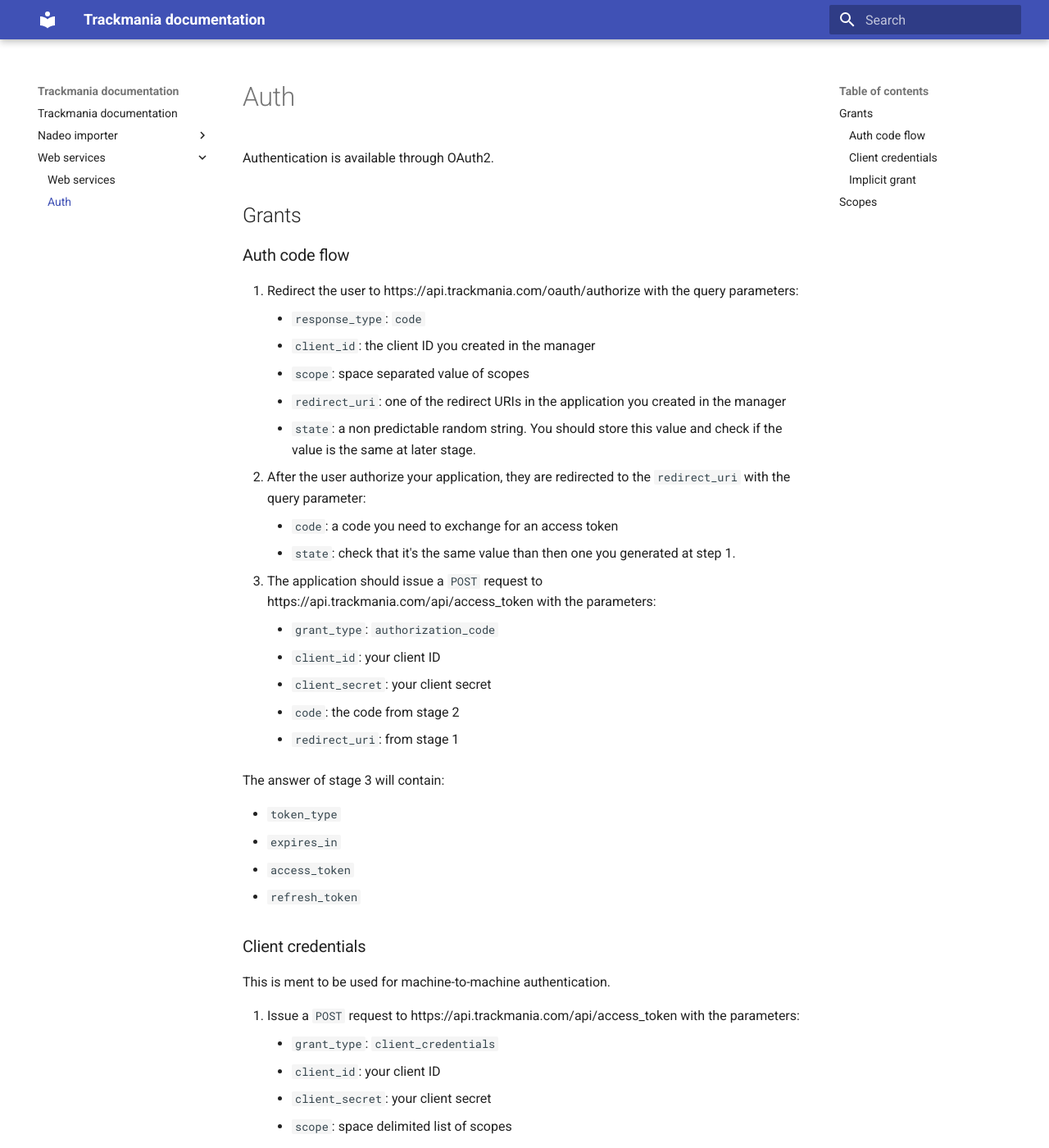
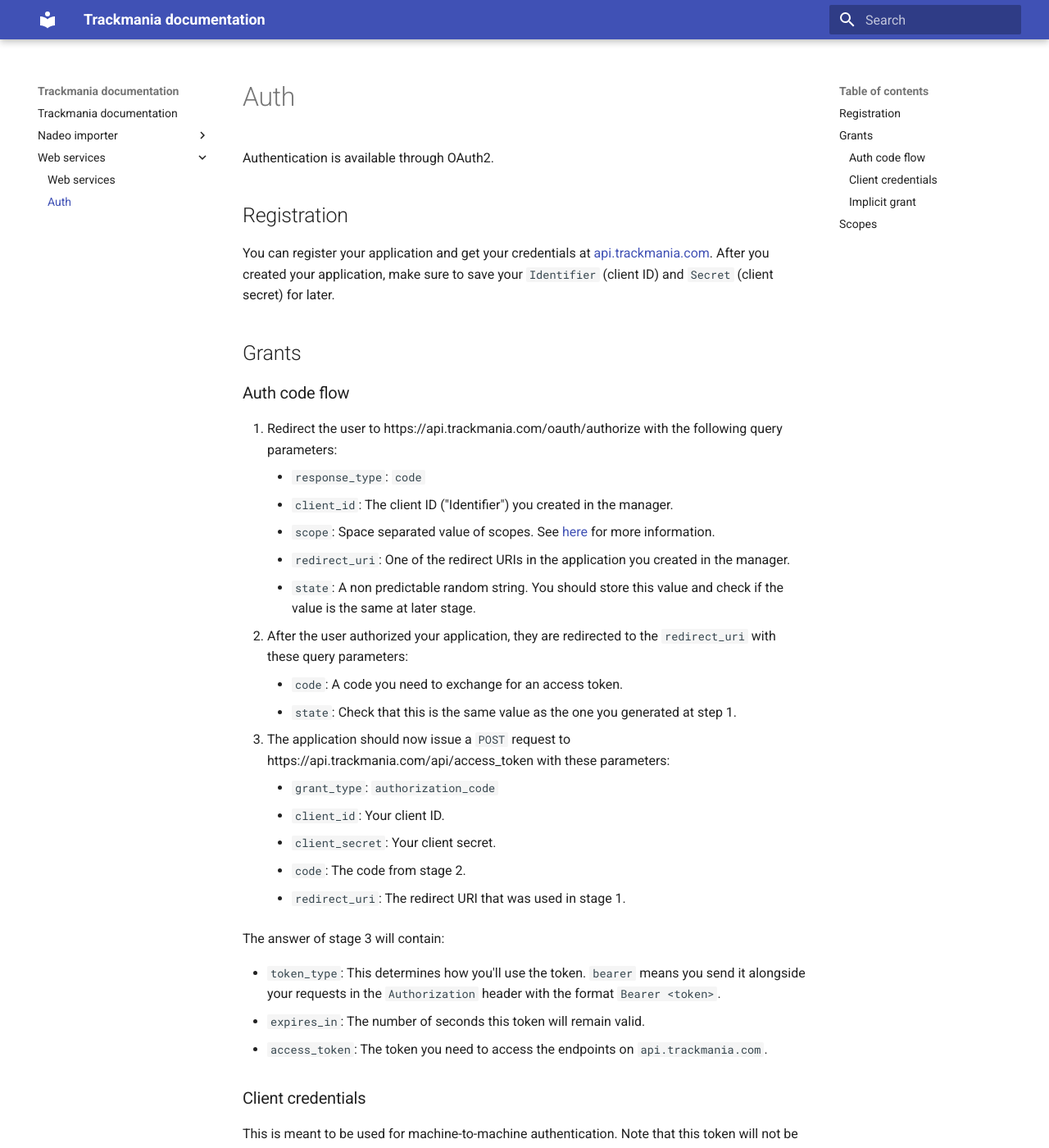
Before and after one commit to nadeo/trackmania-doc, an MkDocs documentation site: the page built from docs/web-services/auth.md, in a window 1280 px wide and 1400 px high. Shown: the whole window at 82% size. Built offline with MkDocs 1.6.1 and Material for MkDocs 9.7.7, drawn with Linux system fonts in a browser that asks for light colours; some of the changed text lies outside the part shown.

Commit message:
Refactor/extend OAuth docs

```diff
--- a/docs/web-services/auth.md
+++ b/docs/web-services/auth.md
@@ -1,49 +1,54 @@
 # Auth
 
 Authentication is available through OAuth2.
+
+## Registration
+
+You can register your application and get your credentials at [api.trackmania.com](https://api.trackmania.com).
+After you created your application, make sure to save your `Identifier` (client ID) and `Secret` (client secret) for later.
 
 ## Grants
 
 ### Auth code flow
 
-1. Redirect the user to https://api.trackmania.com/oauth/authorize with the query parameters:
+1. Redirect the user to https://api.trackmania.com/oauth/authorize with the following query parameters:
     - `response_type`: `code`
-    - `client_id`: the client ID you created in the manager
-    - `scope`: space separated value of scopes
-    - `redirect_uri`: one of the redirect URIs in the application you created in the manager
-    - `state`: a non predictable random string. You should store this value and check if the value is the same at later stage.
-2. After the user authorize your application, they are redirected to the `redirect_uri` with the query parameter:
-    - `code`: a code you need to exchange for an access token
-    - `state`: check that it's the same value than then one you generated at step 1.
-3. The application should issue a `POST` request to https://api.trackmania.com/api/access_token with the parameters:
+    - `client_id`: The client ID ("Identifier") you created in the manager.
+    - `scope`: Space separated value of scopes. See [here](#scopes) for more information.
+    - `redirect_uri`: One of the redirect URIs in the application you created in the manager.
+    - `state`: A non predictable random string. You should store this value and check if the value is the same at later stage.
+2. After the user authorized your application, they are redirected to the `redirect_uri` with these query parameters:
+    - `code`: A code you need to exchange for an access token.
+    - `state`: Check that this is the same value as the one you generated at step 1.
+3. The application should now issue a `POST` request to https://api.trackmania.com/api/access_token with these parameters:
     - `grant_type`: `authorization_code`
-    - `client_id`: your client ID
-    - `client_secret`: your client secret
-    - `code`: the code from stage 2
-    - `redirect_uri`: from stage 1
+    - `client_id`: Your client ID.
+    - `client_secret`: Your client secret.
+    - `code`: The code from stage 2.
+    - `redirect_uri`: The redirect URI that was used in stage 1.
 
 The answer of stage 3 will contain:
 
-   - `token_type`
-   - `expires_in`
-   - `access_token`
-   - `refresh_token`
+   - `token_type`: This determines how you'll use the token. `bearer` means you send it alongside your requests in the `Authorization` header with the format `Bearer <token>`.
+   - `expires_in`: The number of seconds this token will remain valid.
+   - `access_token`: The token you need to access the endpoints on `api.trackmania.com`.
 
 ### Client credentials
 
-This is ment to be used for machine-to-machine authentication.
+This is meant to be used for machine-to-machine authentication.
+Note that this token will not be associated with a user, so not all `api.trackmania.com` endpoints might make sense in this scenario.
 
 1. Issue a `POST` request to https://api.trackmania.com/api/access_token with the parameters:
     - `grant_type`: `client_credentials`
-    - `client_id`: your client ID
-    - `client_secret`: your client secret
-    - `scope`: space delimited list of scopes
+    - `client_id`: The client ID ("Identifier") you created in the manager.
+    - `client_secret`: The client secret ("Secret") associated with your client ID.
+    - `scope`: Space separated value of scopes. See [here](#scopes) for more information.
 
-The answer will container
+The answer will contain:
 
-   - `token_type`
-   - `expires_in`
-   - `access_token`
+   - `token_type`: This determines how you'll use the token. `bearer` means you send it alongside your requests in the `Authorization` header with the format `Bearer <token>`.
+   - `expires_in`: The number of seconds this token will remain valid.
+   - `access_token`: The token you need to access the endpoints on `api.trackmania.com`.
 
 ### Implicit grant
 
```
Also changed, not shown: other parts of docs/web-services/auth.md (+1 -1 lines), docs/web-services/index.md (+3 -3 lines).
